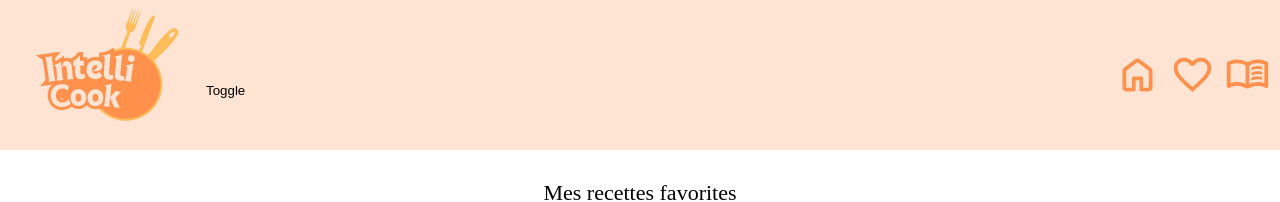
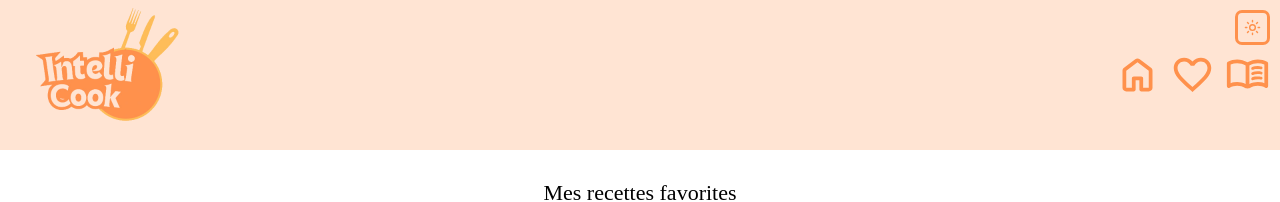
Before and after one commit to JuliePlagias/Brief-IntelliCook, a React (Create React App) app: page /favoris in a window 1280 px wide. Shown: the top 202 px of the page. Built offline with nearby package versions, Linux system fonts and the light colour scheme; a web font is replaced by a local one.

Commit message:
Dark mode toggle button style

```diff
--- a/src/component/DarkModeProvider.jsx
+++ b/src/component/DarkModeProvider.jsx
@@ -6,7 +6,6 @@ export default function DarkModeProvider({ children }) {
   const [darkMode, setDarkMode] = useState(false)
 
   function toggleDarkMode() {
-    console.log(darkMode)
     setDarkMode(!darkMode)
   }
   return (
--- a/src/component/ToggleButton.jsx
+++ b/src/component/ToggleButton.jsx
@@ -5,7 +5,38 @@ export default function ToggleButton() {
   const { darkMode, toggleDarkMode } = useContext(DarkModeContext)
   return (
     <button className='toggle' onClick={toggleDarkMode}>
-      Toggle
+      <svg
+        className={`moon ${darkMode && 'visible'}`}
+        xmlns='http://www.w3.org/2000/svg'
+        width='16'
+        height='16'
+        viewBox='0 0 16 16'
+      >
+        <path
+          fill='currentColor'
+          fillRule='evenodd'
+          d='M8 13.5a5.5 5.5 0 0 0 2.263-10.514a5.5 5.5 0 0 1-7.278 7.278A5.5 5.5 0 0 0 8 13.5M1.045 8.795a7.001 7.001 0 1 0 7.75-7.75l-.028-.003A7 7 0 0 0 8 1c-.527 0-.59.842-.185 1.18a4 4 0 0 1 .342.322A4 4 0 1 1 2.18 7.814C1.842 7.41 1 7.474 1 8a7 7 0 0 0 .045.794'
+          clipRule='evenodd'
+        />
+      </svg>
+      <svg
+        className={`sun ${darkMode && 'notVisible'}`}
+        xmlns='http://www.w3.org/2000/svg'
+        width='24'
+        height='24'
+        viewBox='0 0 24 24'
+      >
+        <g
+          fill='none'
+          stroke='currentColor'
+          strokeLinecap='round'
+          strokeLinejoin='round'
+          strokeWidth='2'
+        >
+          <circle cx='12' cy='12' r='4' />
+          <path d='M12 2v2m0 16v2M4.93 4.93l1.41 1.41m11.32 11.32l1.41 1.41M2 12h2m16 0h2M6.34 17.66l-1.41 1.41M19.07 4.93l-1.41 1.41' />
+        </g>
+      </svg>
     </button>
   )
 }
--- a/src/component/navbar/NavbarDesktop.jsx
+++ b/src/component/navbar/NavbarDesktop.jsx
@@ -16,7 +16,9 @@ export default function NavbarDesktop() {
             alt='Intelli Cook Logo'
           ></img>
         </Link>
-        <ToggleButton />
+        <div className='toggleButton'>
+          <ToggleButton />
+        </div>
         <div className='icons'>
           <Link to='/'>
             <svg
--- a/src/component/navbar/NavbarMobile.jsx
+++ b/src/component/navbar/NavbarMobile.jsx
@@ -32,7 +32,9 @@ export default function NavbarMobile() {
             alt='Intelli Cook Logo'
           />
         </Link>
-        <ToggleButton />
+        <div className='toggleButton'>
+          <ToggleButton />
+        </div>
       </div>
       <Burger isOpen={isOpen} setIsOpen={setIsOpen} />
       <MenuBurger isOpen={isOpen} setIsOpen={setIsOpen} />
--- /dev/null
+++ b/src/styles/components/_toggleButton.scss
@@ -0,0 +1,26 @@
+.toggle {
+  width: 35px;
+  height: 35px;
+  border: solid $iconsOrange;
+  border-radius: 20%;
+  display: flex;
+  justify-content: center;
+  align-items: center;
+  svg {
+    width: 25px;
+    height: 25px;
+    color: $iconsOrange;
+  }
+  .moon {
+    display: none;
+    &.visible {
+      display: block;
+    }
+  }
+  .sun {
+    display: block;
+    &.notVisible {
+      display: none;
+    }
+  }
+}
--- a/src/styles/layouts/_navbar.scss
+++ b/src/styles/layouts/_navbar.scss
@@ -12,6 +12,11 @@
     top: -20px;
     height: 200px;
     width: 200px;
+  }
+  .toggleButton {
+    position: absolute;
+    top: 10px;
+    right: 10px;
   }
   .icons {
     display: flex;
--- a/src/styles/main.scss
+++ b/src/styles/main.scss
@@ -20,6 +20,7 @@
 @import './components/ingredientsDropdown';
 @import './components/ingredientsFiltered';
 @import './components/error';
+@import './components/toggleButton';
 /* LAYOUTS */
 @import './layouts/containers';
 @import './layouts/footer';
--- a/src/styles/themes/_dark.scss
+++ b/src/styles/themes/_dark.scss
@@ -16,7 +16,3 @@
 .preparationDark {
   background-color: #404244;
 }
-
-.toggle {
-  margin-top: 30px;
-}
```
